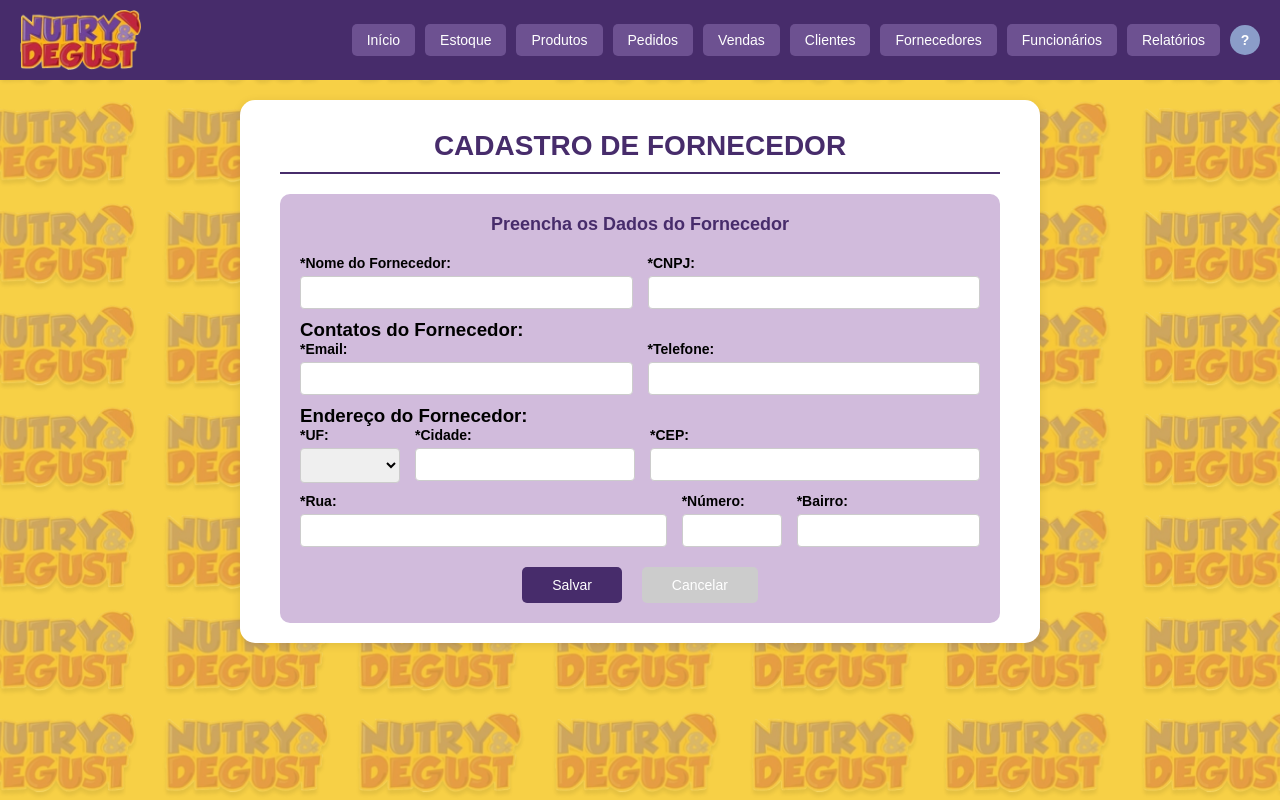
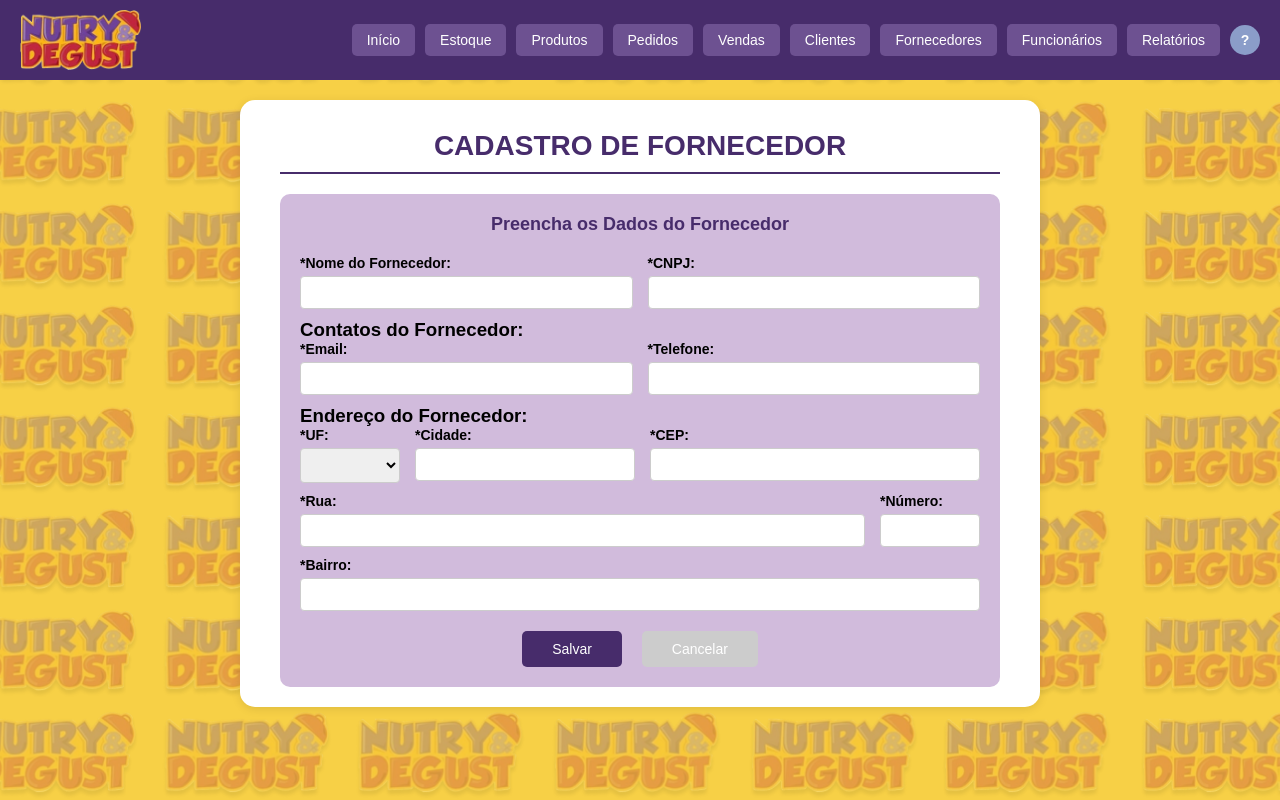
Before and after one commit to KhianGabriel/NutryDegustFront, an Angular app in the folder nutrydegust-front/: page /fornecedores-cadastro in a window 1280 px wide. Built offline with nearby package versions, Linux system fonts and the light colour scheme.

Commit message:
atualização layout cadastro/edição

```diff
--- a/nutrydegust-front/src/app/fornecedores/fornecedores-cadastro/fornecedores-cadastro.component.html
+++ b/nutrydegust-front/src/app/fornecedores/fornecedores-cadastro/fornecedores-cadastro.component.html
@@ -101,14 +101,14 @@
               <input type="text" formControlName="cidade" id="cidadeFornecedor">
               <div class="erro" *ngIf="errosServidor?.cidade">
                 {{ errosServidor.cidade }}
-              </div>
+            </div>
             </div>
             <div class="form-field" style="flex: 1.5;">
               <label for="cepFornecedor">*CEP:</label>
-              <input type="text" formControlName="cep" id="cepFornecedor" maxlength="9" (blur)="buscarEnderecoPorCep()">
+              <input type="text" formControlName="cep" id="cepFornecedor" maxlength="9">
               <div class="erro" *ngIf="errosServidor?.cep">
                 {{ errosServidor.cep }}
-              </div>
+            </div>
             </div>
           </div>
 
@@ -118,21 +118,24 @@
               <input type="text" formControlName="rua" id="ruaFornecedor">
               <div class="erro" *ngIf="errosServidor?.rua">
                 {{ errosServidor.rua }}
-              </div>
+            </div>
             </div>
             <div class="form-field small">
               <label for="nFornecedor">*Número:</label>
               <input type="text" formControlName="numero" id="nFornecedor">
               <div class="erro" *ngIf="errosServidor?.numero">
                 {{ errosServidor.numero }}
-              </div>
             </div>
+            </div>
+          </div>
+
+          <div class="form-row">
             <div class="form-field">
               <label for="bairroFornecedor">*Bairro:</label>
               <input type="text" formControlName="bairro" id="bairroFornecedor">
               <div class="erro" *ngIf="errosServidor?.bairro">
                 {{ errosServidor.bairro }}
-              </div>
+            </div>
             </div>
           </div>
           <div class="form-buttons">
```
